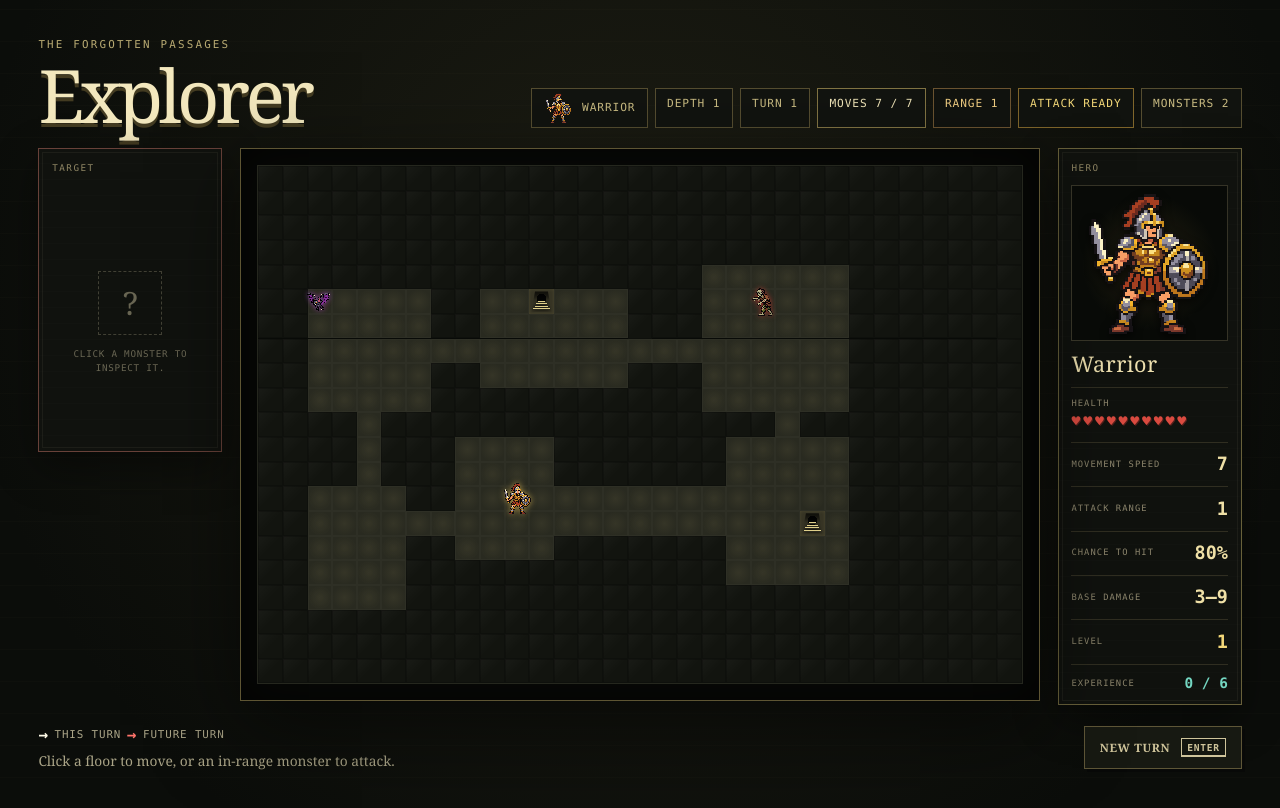
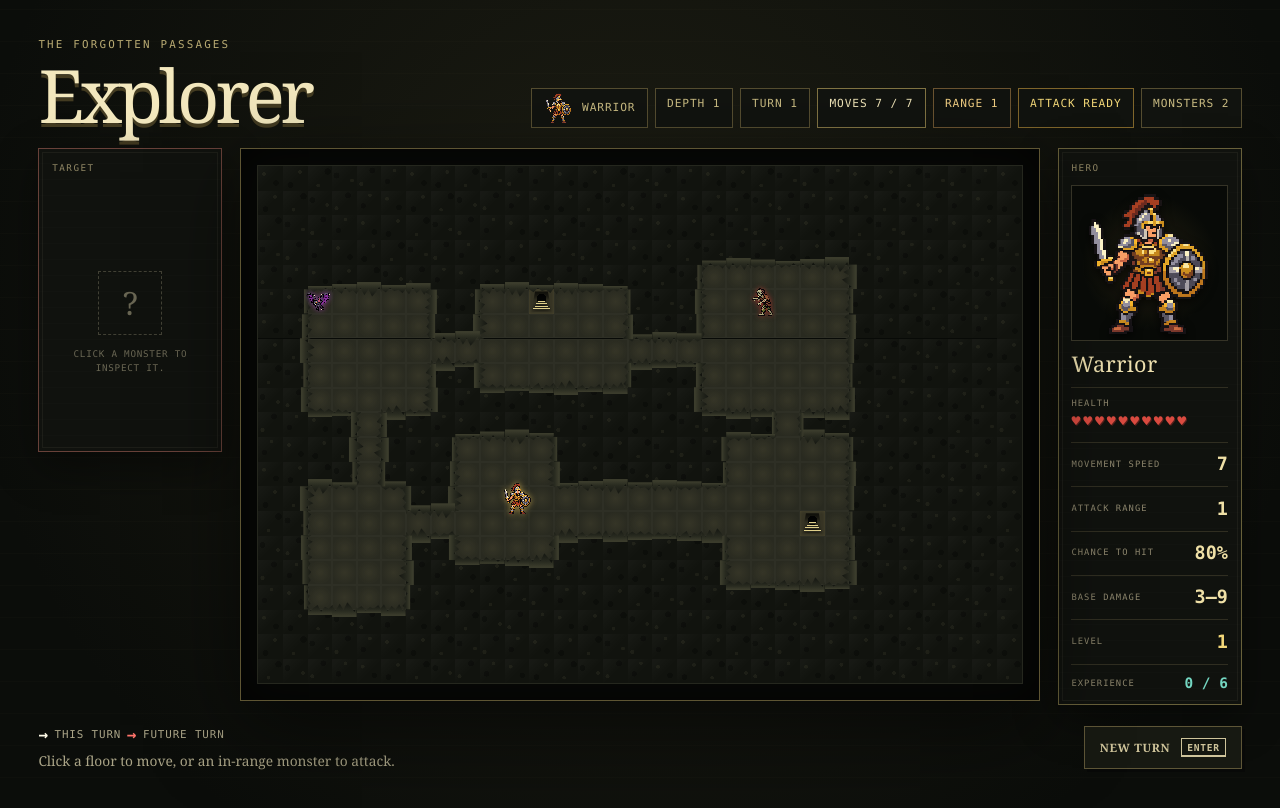
Before and after one commit to FilipStenbeck/explorer, a React (Vite) app: page / in a window 1280 px wide. Both pictures are taken after a click on the button 294 px from the left and 505 px from the top of the page. Built offline with nearby package versions, Linux system fonts and the light colour scheme.

Commit message:
rugged cave

```diff
--- a/src/App.jsx
+++ b/src/App.jsx
@@ -22,6 +22,13 @@ const wait = (milliseconds) =>
 
 const isSamePosition = (first, second) =>
   first?.x === second?.x && first?.y === second?.y
+
+const WALL_EDGE_DIRECTIONS = [
+  { side: 'top', x: 0, y: -1, seed: 0 },
+  { side: 'right', x: 1, y: 0, seed: 11 },
+  { side: 'bottom', x: 0, y: 1, seed: 23 },
+  { side: 'left', x: -1, y: 0, seed: 37 },
+]
 
 function HealthHearts({ health, name }) {
   return (
@@ -731,6 +738,18 @@ function App() {
               const isSelected = isSamePosition(selectedTarget, position)
               const pathStep = pathSteps.get(`${x},${y}`)
               const isWall = tile === TILE.WALL
+              const wallVariant = (x * 13 + y * 7) % 6
+              const wallEdges = isWall
+                ? WALL_EDGE_DIRECTIONS
+                    .filter(({ x: offsetX, y: offsetY }) => {
+                      const neighboringTile = dungeon.tiles[y + offsetY]?.[x + offsetX]
+                      return neighboringTile && neighboringTile !== TILE.WALL
+                    })
+                    .map((edge) => ({
+                      ...edge,
+                      variant: (x * 17 + y * 29 + edge.seed) % 6,
+                    }))
+                : []
               const monster = monstersByPosition.get(`${x},${y}`)
               const monsterDistance = monster
                 ? getGridDistance(player, monster.position)
@@ -749,7 +768,7 @@ function App() {
 
               return (
                 <button
-                  className={`tile tile--${tile}${hasPlayer ? ' tile--player' : ''}${monster ? ` tile--monster${monster.isDead ? ' tile--monster-dead' : ` tile--monster-${canAttackMonster ? 'in-range' : monsterInRange ? 'attack-spent' : 'out-of-range'}`}` : ''}${isSelectedMonster ? ' tile--monster-selected' : ''}${isAttackTarget ? ' tile--attack-target' : ''}${isMonsterAttacking ? ' tile--monster-attacking' : ''}${isHeroHit && hasPlayer ? ' tile--hero-hit' : ''}${isSelected ? ' tile--selected' : ''}`}
+                  className={`tile tile--${tile}${isWall ? ` tile--wall-variant-${wallVariant}${wallEdges.length ? ' tile--wall-boundary' : ''}` : ''}${hasPlayer ? ' tile--player' : ''}${monster ? ` tile--monster${monster.isDead ? ' tile--monster-dead' : ` tile--monster-${canAttackMonster ? 'in-range' : monsterInRange ? 'attack-spent' : 'out-of-range'}`}` : ''}${isSelectedMonster ? ' tile--monster-selected' : ''}${isAttackTarget ? ' tile--attack-target' : ''}${isMonsterAttacking ? ' tile--monster-attacking' : ''}${isHeroHit && hasPlayer ? ' tile--hero-hit' : ''}${isSelected ? ' tile--selected' : ''}`}
                   key={`${x}-${y}`}
                   type="button"
                   disabled={isWall || gameOver || isMoving || isEnemyMoving || isEnemyAttacking || isAttacking}
@@ -763,6 +782,13 @@ function App() {
                   }
                   aria-hidden={isWall ? 'true' : undefined}
                 >
+                  {wallEdges.map(({ side, variant }) => (
+                    <span
+                      className={`wall-edge wall-edge--${side} wall-edge--variant-${variant}`}
+                      key={side}
+                      aria-hidden="true"
+                    />
+                  ))}
                   {pathStep && !hasPlayer && (
                     <span
                       className={`path-arrow path-arrow--${pathStep.isReachable ? 'reachable' : 'beyond'}`}
--- a/src/styles.css
+++ b/src/styles.css
@@ -489,15 +489,104 @@ h1 {
 }
 
 .tile--wall {
-  background: linear-gradient(135deg, rgb(255 255 255 / 3%), transparent 50%), #12140f;
-  box-shadow: inset 0 0 0 1px rgb(0 0 0 / 20%);
+  --rock-x: 24%;
+  --rock-y: 32%;
+  --shadow-x: 72%;
+  --shadow-y: 68%;
+  background:
+    radial-gradient(circle at var(--rock-x) var(--rock-y), rgb(157 150 105 / 9%) 0 7%, transparent 8%),
+    radial-gradient(circle at var(--shadow-x) var(--shadow-y), rgb(0 0 0 / 28%) 0 11%, transparent 12%),
+    linear-gradient(135deg, rgb(255 255 255 / 3%), transparent 54%),
+    #11130e;
+  background-size: 100% 100%;
+  box-shadow: none;
   cursor: default;
 }
 
+.tile--wall-variant-1 { --rock-x: 68%; --rock-y: 24%; --shadow-x: 30%; --shadow-y: 76%; }
+.tile--wall-variant-2 { --rock-x: 42%; --rock-y: 78%; --shadow-x: 82%; --shadow-y: 22%; }
+.tile--wall-variant-3 { --rock-x: 80%; --rock-y: 58%; --shadow-x: 18%; --shadow-y: 38%; }
+.tile--wall-variant-4 { --rock-x: 18%; --rock-y: 72%; --shadow-x: 64%; --shadow-y: 18%; }
+.tile--wall-variant-5 { --rock-x: 54%; --rock-y: 18%; --shadow-x: 26%; --shadow-y: 62%; }
+
+.tile--wall-boundary { z-index: 1; }
+
 .tile.tile--wall:hover,
 .tile.tile--wall:active {
-  background: linear-gradient(135deg, rgb(255 255 255 / 3%), transparent 50%), #12140f;
-  box-shadow: inset 0 0 0 1px rgb(0 0 0 / 20%);
+  background-color: #11130e;
+  box-shadow: none;
+}
+
+.wall-edge {
+  --edge-depth: 42%;
+  --edge-offset: 29%;
+  --edge-overhang: -21%;
+  position: absolute;
+  z-index: 1;
+  width: 100%;
+  height: var(--edge-depth);
+  background: linear-gradient(to bottom, #3b3c2c 0 10%, #292b20 42%, #151712 100%);
+  clip-path: polygon(0 0, 100% 0, 100% 58%, 84% 80%, 68% 53%, 51% 88%, 34% 60%, 17% 82%, 0 57%);
+  filter: drop-shadow(0 2px 2px rgb(0 0 0 / 72%));
+  pointer-events: none;
+}
+
+.wall-edge--variant-1 {
+  --edge-depth: 54%;
+  --edge-offset: 23%;
+  --edge-overhang: -27%;
+  clip-path: polygon(0 0, 100% 0, 100% 82%, 88% 44%, 74% 91%, 59% 51%, 43% 78%, 27% 38%, 12% 88%, 0 62%);
+}
+
+.wall-edge--variant-2 {
+  --edge-depth: 34%;
+  --edge-offset: 33%;
+  --edge-overhang: -17%;
+  clip-path: polygon(0 0, 100% 0, 100% 42%, 86% 96%, 69% 57%, 52% 73%, 35% 35%, 18% 86%, 0 54%);
+}
+
+.wall-edge--variant-3 {
+  --edge-depth: 62%;
+  --edge-offset: 19%;
+  --edge-overhang: -31%;
+  clip-path: polygon(0 0, 100% 0, 100% 68%, 91% 35%, 76% 72%, 62% 98%, 47% 48%, 31% 89%, 15% 42%, 0 76%);
+}
+
+.wall-edge--variant-4 {
+  --edge-depth: 46%;
+  --edge-offset: 27%;
+  --edge-overhang: -23%;
+  clip-path: polygon(0 0, 100% 0, 100% 94%, 84% 58%, 69% 76%, 53% 32%, 39% 91%, 22% 64%, 10% 38%, 0 82%);
+}
+
+.wall-edge--variant-5 {
+  --edge-depth: 28%;
+  --edge-offset: 36%;
+  --edge-overhang: -14%;
+  clip-path: polygon(0 0, 100% 0, 100% 52%, 90% 78%, 73% 31%, 57% 84%, 42% 56%, 25% 96%, 11% 46%, 0 67%);
+}
+
+.wall-edge--top {
+  top: var(--edge-overhang);
+  left: 0;
+  transform: scaleY(-1);
+}
+
+.wall-edge--bottom {
+  bottom: var(--edge-overhang);
+  left: 0;
+}
+
+.wall-edge--left {
+  top: var(--edge-offset);
+  left: -50%;
+  transform: rotate(90deg);
+}
+
+.wall-edge--right {
+  top: var(--edge-offset);
+  right: -50%;
+  transform: rotate(-90deg);
 }
 
 .tile--floor,
```
